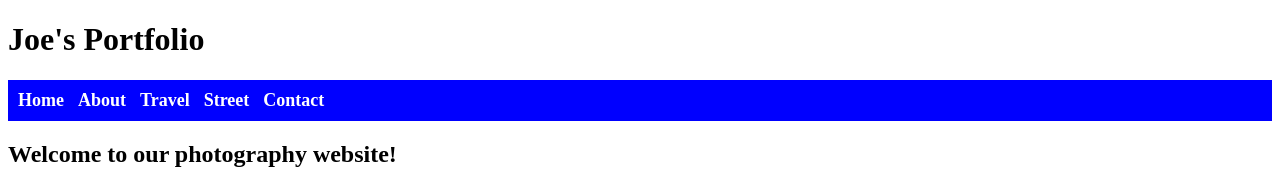
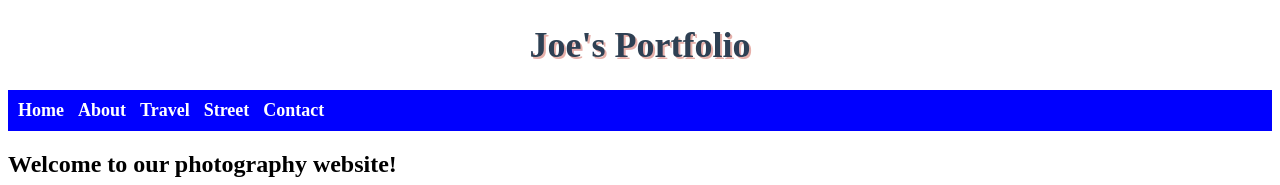
Before and after one commit to InexperiencedHacker/InexperiencedHacker.github.io, a plain HTML site: page index.html in a window 1280 px wide. Shown: the top 185 px of the page. Drawn offline with Linux system fonts and the light colour scheme.

Commit message:
Update index.html

```diff
--- a/index.html
+++ b/index.html
@@ -15,6 +15,14 @@
 			margin-right: 10px;
 			font-weight: bold;
 			font-size: 18px;
+		}
+		h1 {
+			font-family: "Times New Roman", Times, serif;
+			font-size: 36px;
+			font-weight: bold;
+			text-align: center;
+			color: #2E4053;
+			text-shadow: 2px 2px #E6B0AA;
 		}
 </style>
 <script src=""></script>
```
